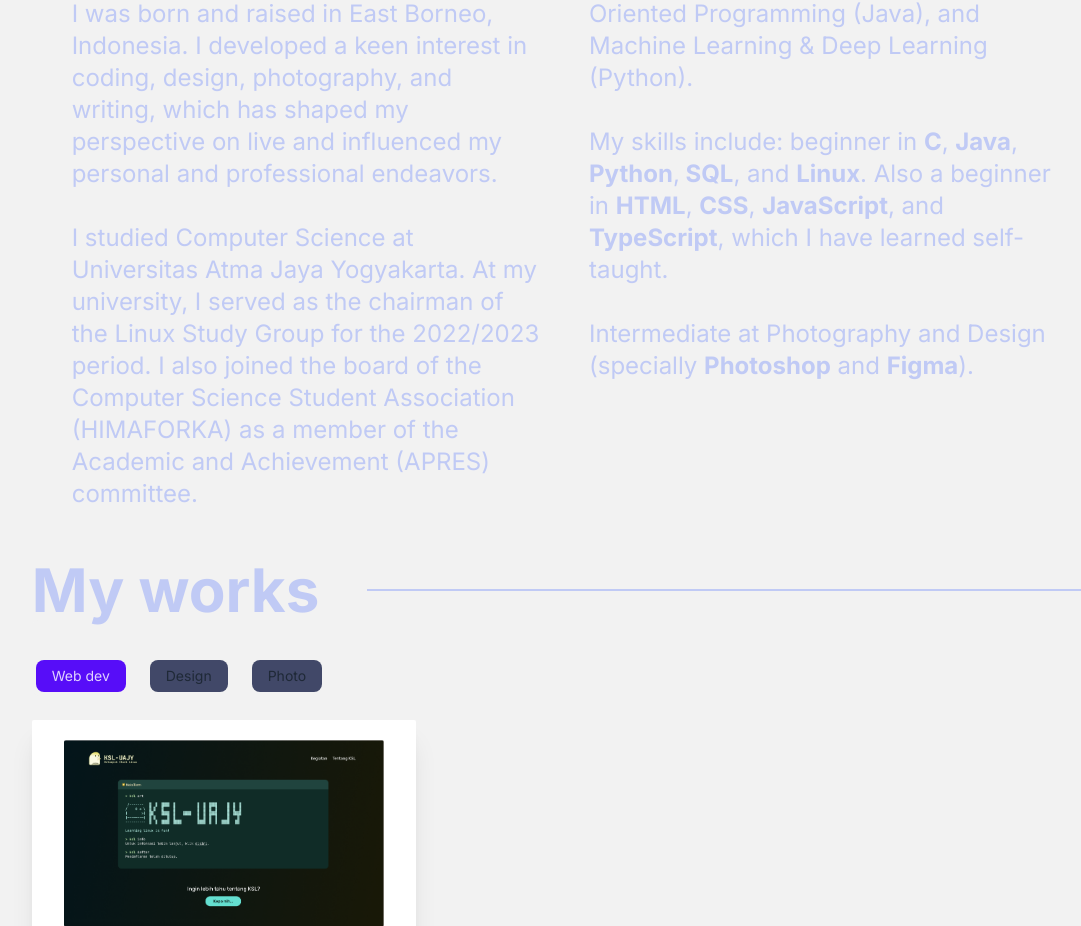
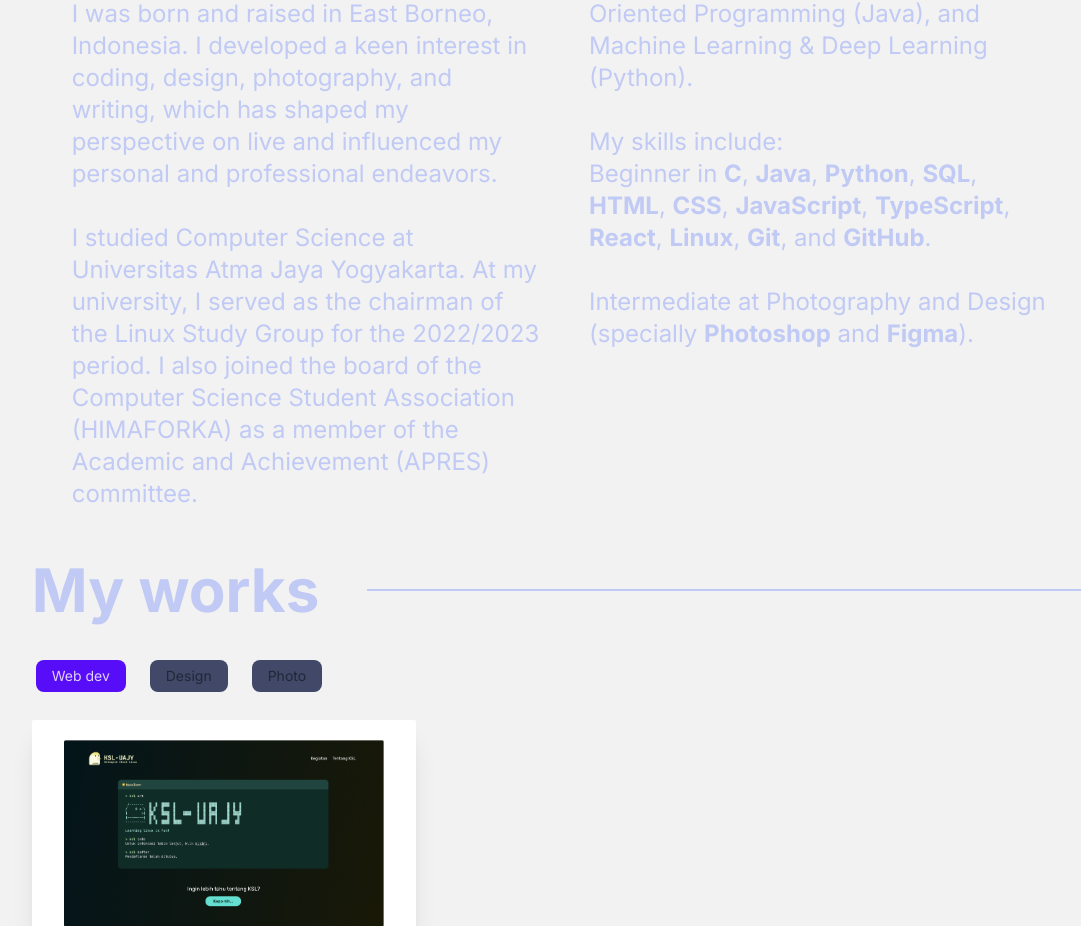
Before and after one commit to alexisngaing/alexisngaing.github.io, a Next.js app: page / in a window 1280 px wide. Shown: the part 1176-2102 px from the top of the page, without its empty margins (75-1156 px from the left). Built offline with nearby package versions, Linux system fonts and the light colour scheme.

Commit message:
change desc

```diff
--- a/components/AboutMe.tsx
+++ b/components/AboutMe.tsx
@@ -36,12 +36,13 @@ function AboutMe() {
             </p>
             <br />
             <p>
-              My skills include: beginner in <span className="font-bold">C</span>,{" "}
-              <span className="font-bold">Java</span>, <span className="font-bold">Python</span>,
-              <span className="font-bold"> SQL</span>, and <span className="font-bold">Linux</span>.
-              Also a beginner in <span className="font-bold">HTML</span>,{" "}
-              <span className="font-bold">CSS</span>, <span className="font-bold">JavaScript</span>,
-              and <span className="font-bold">TypeScript</span>, which I have learned self-taught.
+              My skills include: <br /> Beginner in <span className="font-bold">C</span>,{" "}
+              <span className="font-bold">Java</span>, <span className="font-bold">Python</span>,{" "}
+              <span className="font-bold">SQL</span>,<span className="font-bold"> HTML</span>,{" "}
+              <span className="font-bold">CSS</span>, <span className="font-bold">JavaScript</span>,{" "}
+              <span className="font-bold">TypeScript</span>,{" "}
+              <span className="font-bold">React</span>, <span className="font-bold">Linux</span>,{" "}
+              <span className="font-bold">Git</span>, and <span className="font-bold">GitHub</span>.
             </p>
             <br />
             <p>
```
